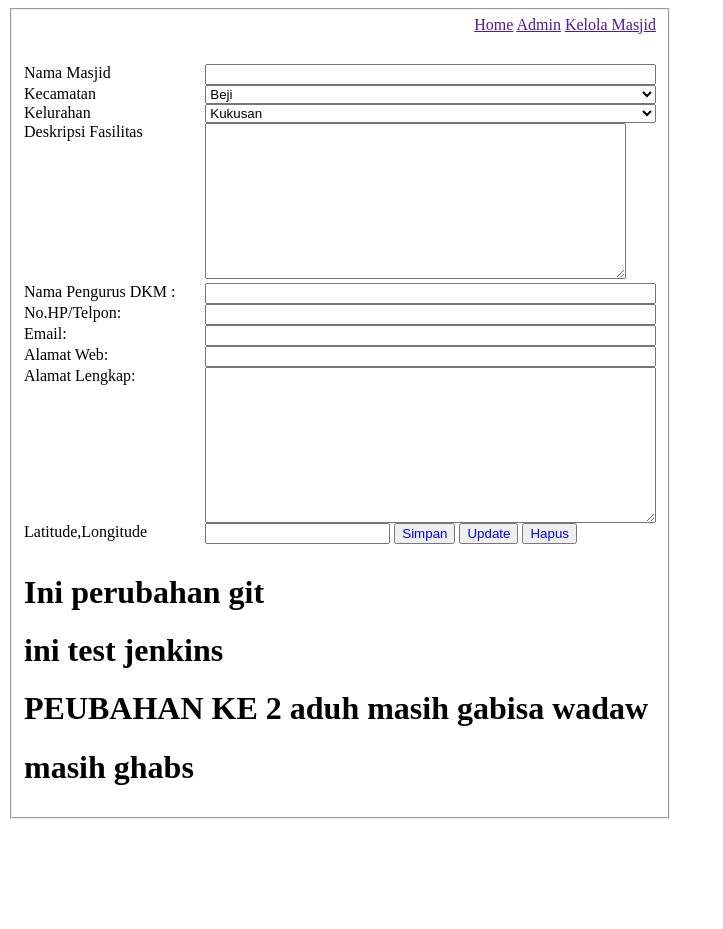
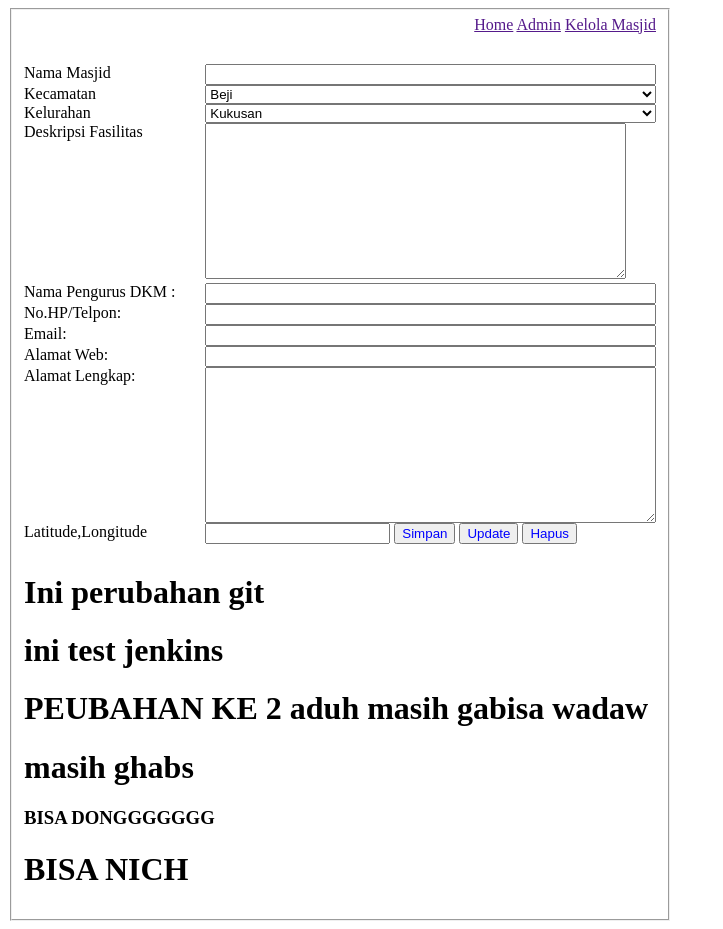
Before and after one commit to ryanraditya/form-masjid, a plain HTML site: page index.html in a window 1280 px wide. Shown: the whole page, without its empty margins (0-723 px from the left). Before the commit the page ends 827 px from the top, so only its background shows below. Drawn offline with Linux system fonts and the light colour scheme.

Commit message:
test auto deploy baru

```diff
--- a/index.html
+++ b/index.html
@@ -59,6 +59,8 @@
     <h1>ini test jenkins</h1>
     <h1>PEUBAHAN KE 2 aduh masih gabisa wadaw</h1>
     <h1>masih ghabs</h1>
+    <h3>BISA DONGGGGGGG</h3>
+    <H1>BISA NICH</H1>
 </fieldset>
 
 </html>
```
